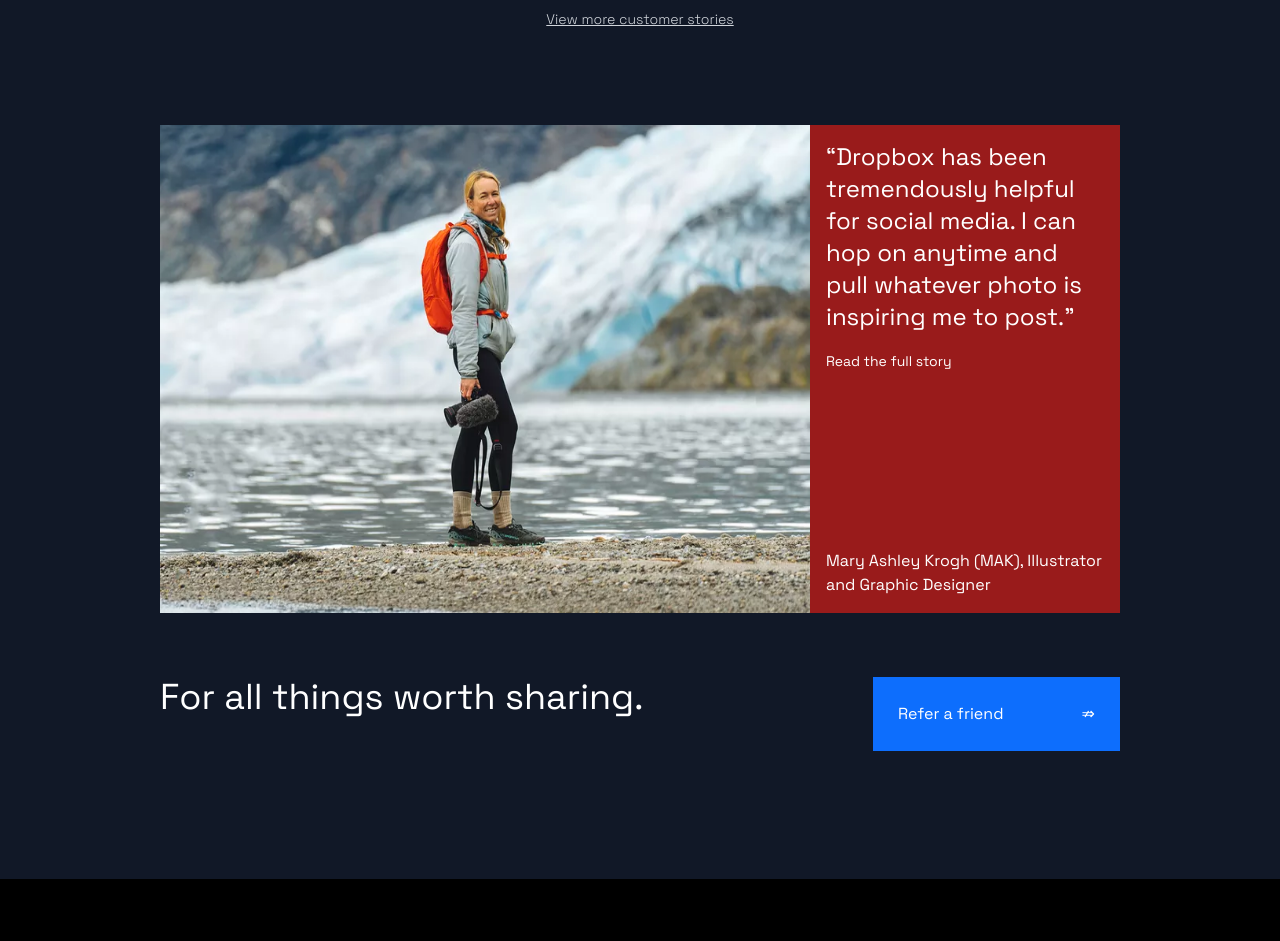
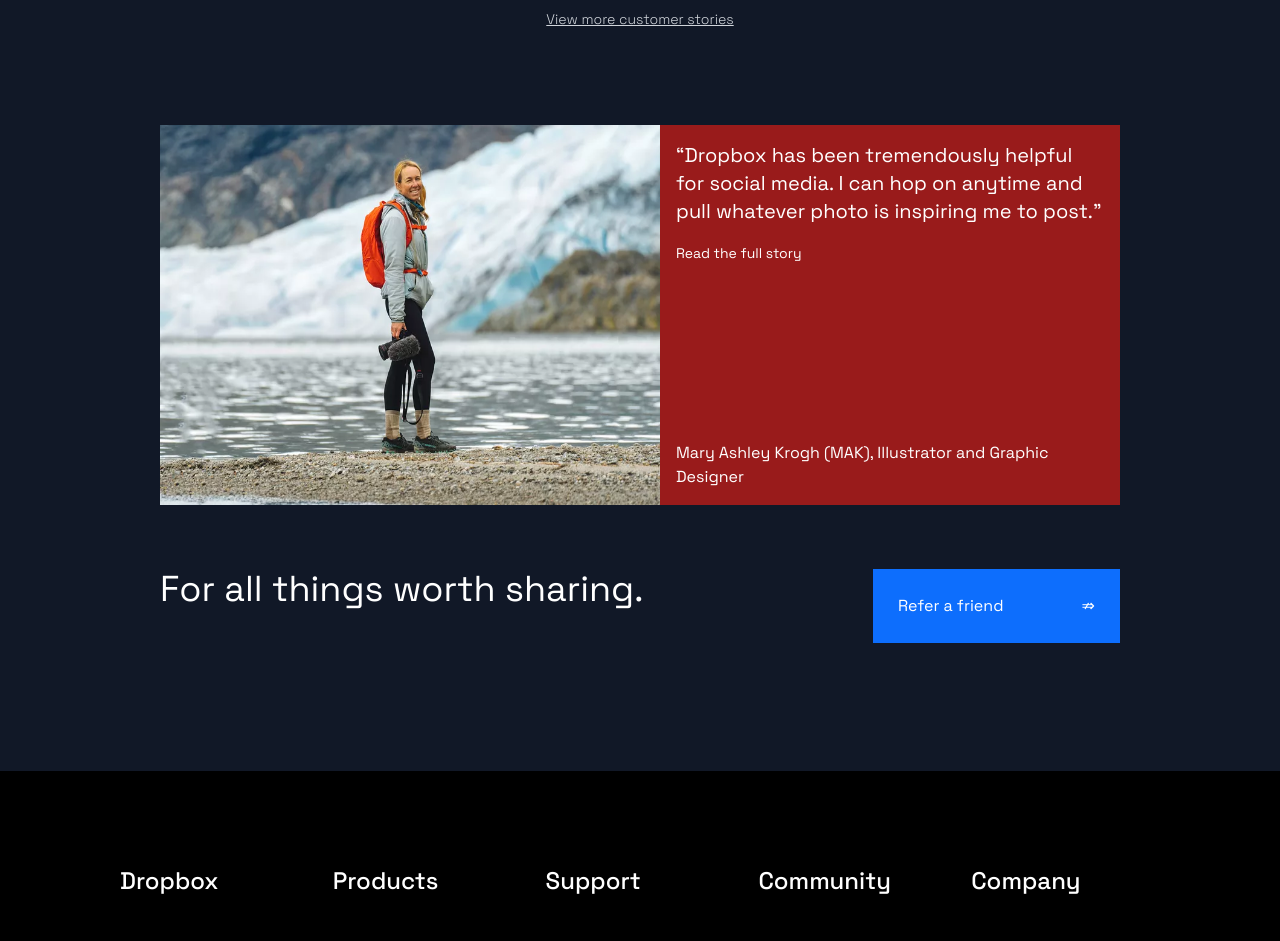
Before and after one commit to daniels-martins/ictg, a plain HTML site: page index.html in a window 1280 px wide. Shown: the part 4880-5821 px from the top of the page. Drawn offline with Linux system fonts and the light colour scheme.

Commit message:
worked on the landing page

```diff
--- a/index.html
+++ b/index.html
@@ -865,10 +865,10 @@
 
         <div class=" mx-5 px-5 media-container flex justify-center">
             <!-- <img src="./assets/img/homepage-static-fallback-alt.webp" alt=""> -->
-            <img class="" src="./assets/img/digi_nomad.png" width="650"></img>
+            <img class="" src="./assets/img/digi_nomad.png" width="500"></img>
             <div class="text-container bg-red-800 p-3">
                 <div class="mb-16 pb-16">
-                    <p class="text-2xl pb-3">“Dropbox has been tremendously helpful for social media. I can hop on
+                    <p class="text-xl pb-3">“Dropbox has been tremendously helpful for social media. I can hop on
                         anytime and pull whatever photo is inspiring me to
                         post.”</p>
                     <span class="hover:underline cursor-pointer text-sm">Read the full story</span>
```
